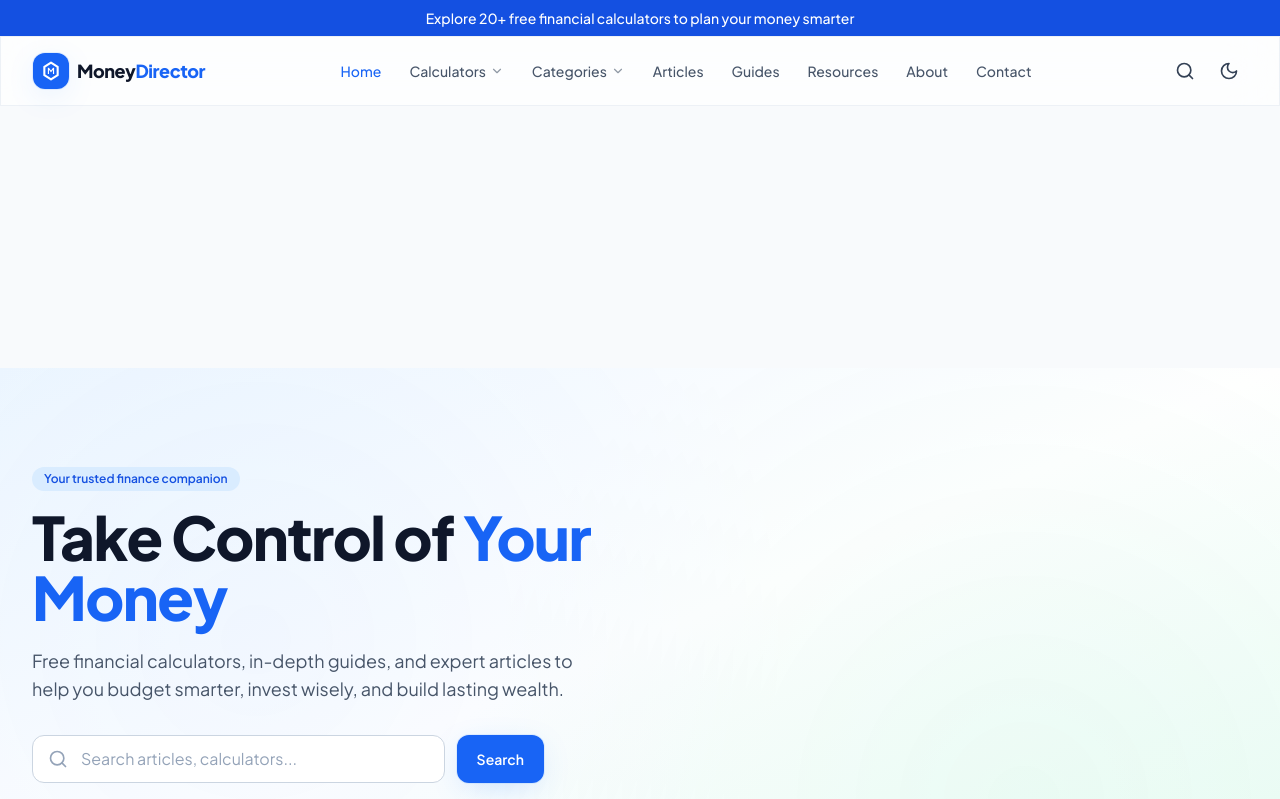
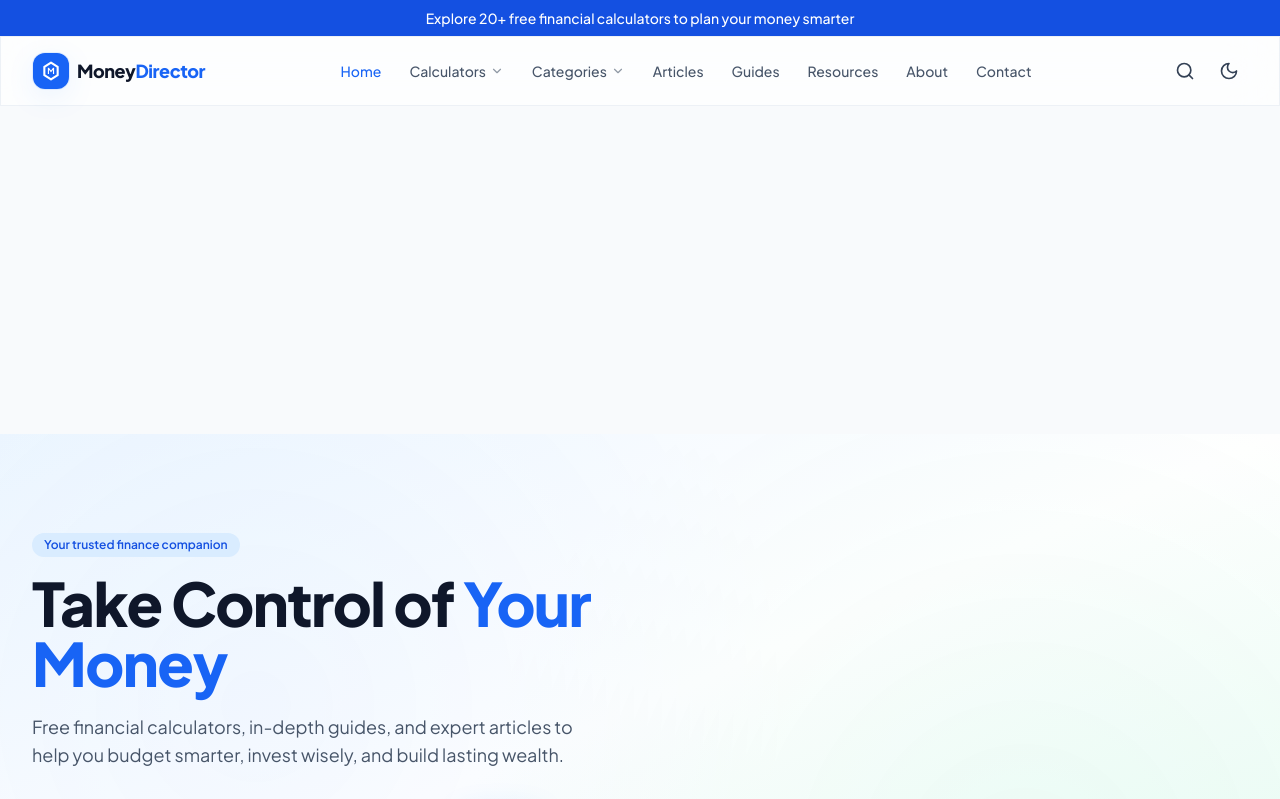
Before and after one commit to sameershah6594-ship-it/Moneydirector, a React (Vite) app: page / in a window 1280 px wide. Shown: the top 799 px of the page. Built offline with nearby package versions, Linux system fonts and the light colour scheme.

Commit message:
Update HomePage.tsx

```diff
--- a/src/pages/HomePage.tsx
+++ b/src/pages/HomePage.tsx
@@ -1,3 +1,4 @@
+import Banner320 from '../components/Banner320';
 import Banner728 from '../components/Banner728';
 import NativeAd from '../components/NativeAd';
 import { useState } from 'react';
@@ -66,6 +67,7 @@ export function HomePage() {
       {/* Hero */}
       <NativeAd />
       <Banner728 />
+      <Banner320 />
       <section className="relative overflow-hidden bg-gradient-to-br from-brand-50 via-white to-accent-50 dark:from-ink-900 dark:via-ink-950 dark:to-ink-900 py-16 sm:py-24">
         <div className="absolute inset-0 opacity-30 dark:opacity-10" style={{ backgroundImage: 'radial-gradient(circle at 20% 50%, rgba(47,129,254,0.15), transparent 50%), radial-gradient(circle at 80% 80%, rgba(16,185,129,0.15), transparent 50%)' }} />
         <div className="container-wide relative">
```
